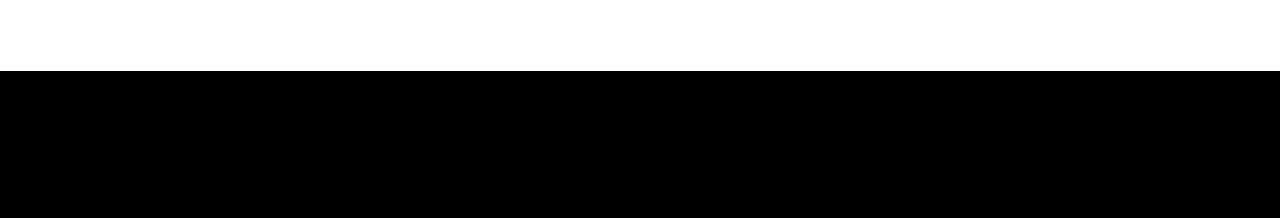
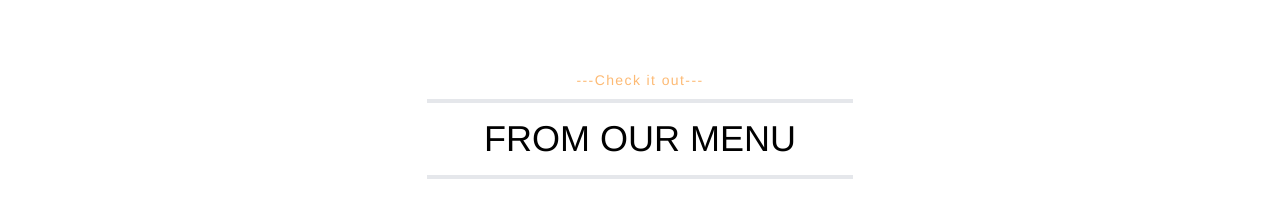
Before and after one commit to User-RAY/savory-spot-client-side, a React (Vite) app: page / in a window 1280 px wide. Shown: the part 2033-2251 px from the top of the page. Before the commit the page ends 2104 px from the top, so only its background shows below. Built offline with nearby package versions, Linux system fonts and the light colour scheme.

Commit message:
Created sectionTitle shared component

```diff
--- a/src/Pages/Home/Home.jsx
+++ b/src/Pages/Home/Home.jsx
@@ -2,6 +2,7 @@ import React from 'react';
 import Bannner from './Bannner';
 import SwiperOnline from './SwiperOnline';
 import About from './About';
+import Menu from './Menu';
 
 const Home = () => {
     return (
@@ -11,6 +12,8 @@ const Home = () => {
             <SwiperOnline></SwiperOnline>
 
             <About></About>
+
+            <Menu></Menu>
         </div>
     );
 };
--- /dev/null
+++ b/src/Pages/Home/Menu.jsx
@@ -0,0 +1,14 @@
+import React from 'react';
+import SectionTitle from '../Shared/SectionTitle';
+
+const Menu = () => {
+    return (
+        <div className='my-24'>
+
+            <SectionTitle heading={'from our menu'} subheading={'Check it out'}></SectionTitle>
+
+        </div>
+    );
+};
+
+export default Menu;
--- a/src/Pages/Home/SwiperOnline.jsx
+++ b/src/Pages/Home/SwiperOnline.jsx
@@ -14,12 +14,15 @@ import slide2 from '../../assets/home/slide2.jpg';
 import slide3 from '../../assets/home/slide3.jpg';
 import slide4 from '../../assets/home/slide4.jpg';
 import slide5 from '../../assets/home/slide5.jpg';
+import SectionTitle from '../Shared/SectionTitle';
 
 
 
 const SwiperOnline = () => {
     return (
         <div className='w-3/4 md:w-3/5 mx-auto my-16'>
+
+            <SectionTitle heading={'ORDER ONLINE'} subheading={'From 11:00am to 10:00pm'}></SectionTitle>
 
             <Swiper
 
--- /dev/null
+++ b/src/Pages/Shared/SectionTitle.jsx
@@ -0,0 +1,15 @@
+import React from 'react';
+
+const SectionTitle = ({heading, subheading}) => {
+    return (
+        <div className='text-black text-center'>
+
+            <p className='text-orange-300 tracking-widest font-medium'>---{subheading}---</p>
+            <h3 className='text-4xl border-y-4 w-1/3 mx-auto mt-2 mb-10 py-4 uppercase'>{heading}</h3>
+
+
+        </div>
+    );
+};
+
+export default SectionTitle;
```
